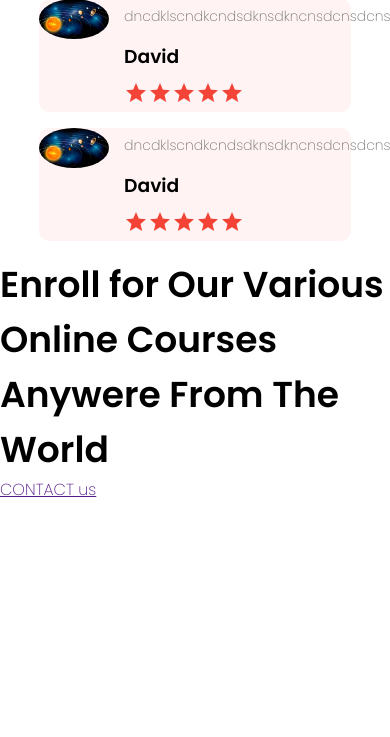
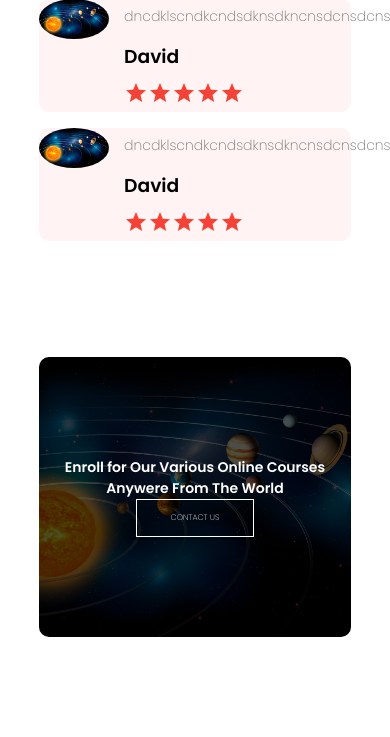
Before and after one commit to karmaaaaaaaaa/Travel, a PHP site: page / in a window 390 px wide; the page is wider, and only the part inside the window is pictured. Shown: the part 3832-4569 px from the top of that part. Before the commit the page ends 4329 px from the top of that part, so only its background shows below. Run offline with PHP 8.4, Linux system fonts and the light colour scheme.

Commit message:
add part

```diff
--- a/index.html
+++ b/index.html
@@ -156,7 +156,7 @@
 
     <section class="cta">
         <h1>Enroll for  Our Various Online Courses <br> Anywere From The World</h1>
-        <a href="">CONTACT us</a>
+        <a href="" class="hero-btn">CONTACT US</a>
     </section>
 
 </body>
--- a/style.css
+++ b/style.css
@@ -264,14 +264,34 @@ h3{
         margin-right: 15px;
 
     }
-    .testimonial-col{
-        flex-basis: 44%;
-        border-radius: 10px;
-        margin-bottom: 5%;
-        text-align: left;
-        background: #fff3f3;
-        cursor: pointer;
-        display: flex;
+
+
+}
+
+.cta{
+    margin: 100px auto;
+    width: 80%;
+    background-image: linear-gradient(rgba(0,0,0,0.7), rgba(0,0,0,0.7)), url(astro.png);
+    background-size: cover;
+    background-position: center;
+    border-radius: 10px;
+    text-align: center;
+    padding:100px 0;
+}
+
+.cta h1{
+    color: white;
+}
+
+@media (max-width: 700px) {
+    .cta h1{
+
+        font-size: 14px;
+
+    }
+    .hero-btn{
+        font-size: 8px;
+        border: 0.2 solid;
     }
 
 }
```
